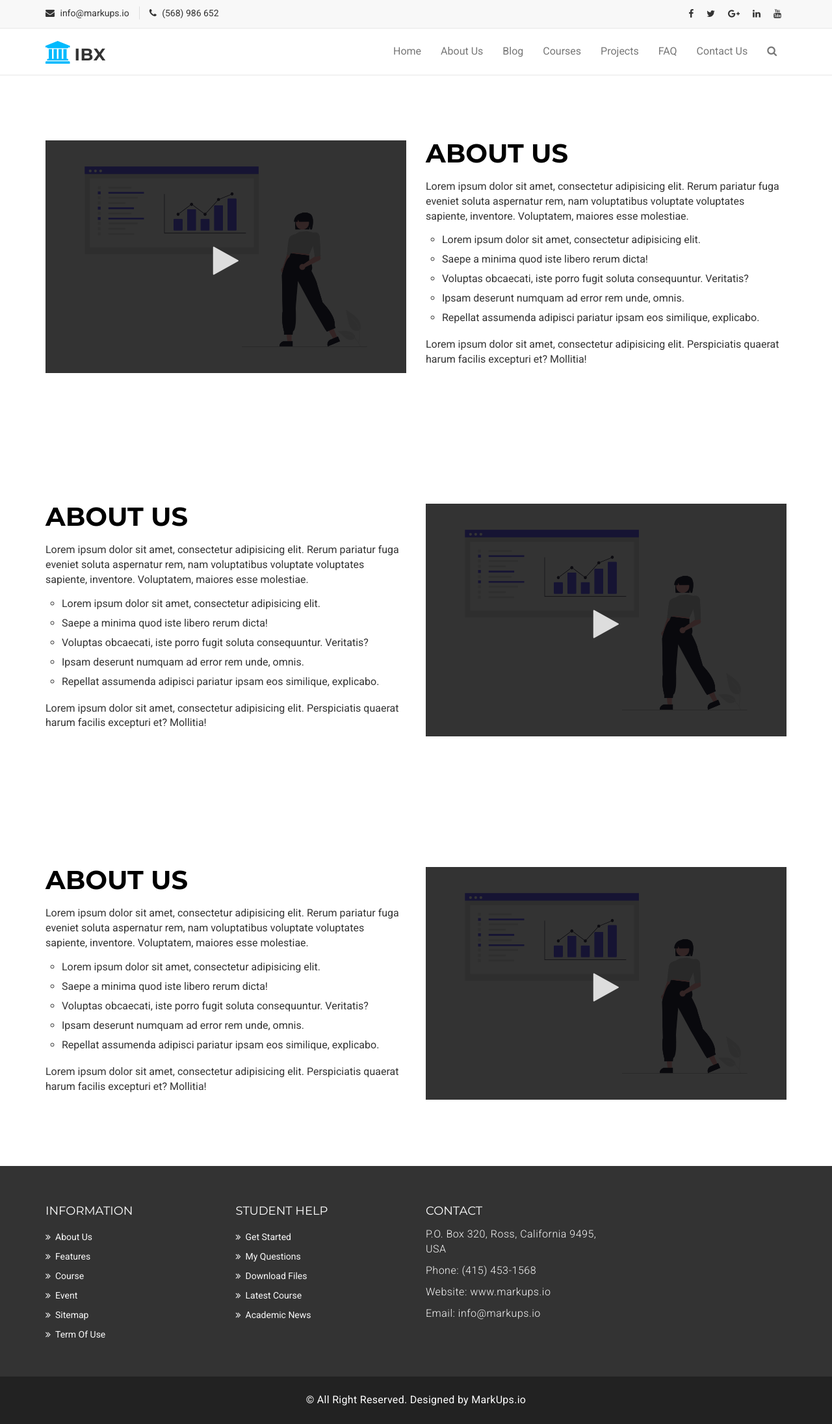
After one commit to Ludis-ET/IBEX, a Django app: page /projects/ in a window 1280 px wide. The commit adds this page. Shown: the whole page at 65% size. Run offline with Django 5.2, Linux system fonts and the light colour scheme; some libraries are stand-ins or nearby versions.

Commit message:
"Added 'projects' page with link in base.html, URL pattern in urls.py, and view function in views.py"

```diff
--- a/core/templates/base.html
+++ b/core/templates/base.html
@@ -238,6 +238,7 @@
 
               <li><a href="{% url 'blog' %}">Blog</a></li>
               <li><a href="{% url 'courses' %}">Courses</a></li>
+              <li><a href="{% url 'projects' %}">Projects</a></li>
               <li><a href="{% url 'faq' %}">FAQ</a></li>
               <li><a href="{% url 'contact' %}">Contact Us</a></li>
               {% if cart_count > 0 %}
--- /dev/null
+++ b/core/templates/projects.html
@@ -0,0 +1,176 @@
+{% extends 'base.html' %} {% load static %} {% block body %}
+
+<section id="mu-about-us">
+  <div class="container">
+    <div class="row">
+      <div class="col-md-12">
+        <div class="mu-about-us-area">
+          <div class="row">
+            <div class="col-lg-6 col-md-6">
+              <div class="mu-about-us-right">
+                <a
+                  id="mu-abtus-video"
+                  href="https://www.youtube.com/embed/HN3pm9qYAUs"
+                  target="mutube-video"
+                >
+                  <img src="{% static 'assets/img/about.png' %}" alt="img" />
+                </a>
+              </div>
+            </div>
+            <div class="col-lg-6 col-md-6">
+              <div class="mu-about-us-left">
+                <!-- Start Title -->
+                <div class="mu-title">
+                  <h2>About Us</h2>
+                </div>
+                <!-- End Title -->
+                <p>
+                  Lorem ipsum dolor sit amet, consectetur adipisicing elit.
+                  Rerum pariatur fuga eveniet soluta aspernatur rem, nam
+                  voluptatibus voluptate voluptates sapiente, inventore.
+                  Voluptatem, maiores esse molestiae.
+                </p>
+                <ul>
+                  <li>
+                    Lorem ipsum dolor sit amet, consectetur adipisicing elit.
+                  </li>
+                  <li>Saepe a minima quod iste libero rerum dicta!</li>
+                  <li>
+                    Voluptas obcaecati, iste porro fugit soluta consequuntur.
+                    Veritatis?
+                  </li>
+                  <li>Ipsam deserunt numquam ad error rem unde, omnis.</li>
+                  <li>
+                    Repellat assumenda adipisci pariatur ipsam eos similique,
+                    explicabo.
+                  </li>
+                </ul>
+                <p>
+                  Lorem ipsum dolor sit amet, consectetur adipisicing elit.
+                  Perspiciatis quaerat harum facilis excepturi et? Mollitia!
+                </p>
+              </div>
+            </div>
+          </div>
+        </div>
+      </div>
+    </div>
+  </div>
+</section>
+<section id="mu-about-us">
+  <div class="container">
+    <div class="row">
+      <div class="col-md-12">
+        <div class="mu-about-us-area">
+          <div class="row">
+            <div class="col-lg-6 col-md-6">
+              <div class="mu-about-us-left">
+                <!-- Start Title -->
+                <div class="mu-title">
+                  <h2>About Us</h2>
+                </div>
+                <!-- End Title -->
+                <p>
+                  Lorem ipsum dolor sit amet, consectetur adipisicing elit.
+                  Rerum pariatur fuga eveniet soluta aspernatur rem, nam
+                  voluptatibus voluptate voluptates sapiente, inventore.
+                  Voluptatem, maiores esse molestiae.
+                </p>
+                <ul>
+                  <li>
+                    Lorem ipsum dolor sit amet, consectetur adipisicing elit.
+                  </li>
+                  <li>Saepe a minima quod iste libero rerum dicta!</li>
+                  <li>
+                    Voluptas obcaecati, iste porro fugit soluta consequuntur.
+                    Veritatis?
+                  </li>
+                  <li>Ipsam deserunt numquam ad error rem unde, omnis.</li>
+                  <li>
+                    Repellat assumenda adipisci pariatur ipsam eos similique,
+                    explicabo.
+                  </li>
+                </ul>
+                <p>
+                  Lorem ipsum dolor sit amet, consectetur adipisicing elit.
+                  Perspiciatis quaerat harum facilis excepturi et? Mollitia!
+                </p>
+              </div>
+            </div>
+            <div class="col-lg-6 col-md-6">
+              <div class="mu-about-us-right">
+                <a
+                  id="mu-abtus-video"
+                  href="https://www.youtube.com/embed/HN3pm9qYAUs"
+                  target="mutube-video"
+                >
+                  <img src="{% static 'assets/img/about.png' %}" alt="img" />
+                </a>
+              </div>
+            </div>
+          </div>
+        </div>
+      </div>
+    </div>
+  </div>
+</section>
+<section id="mu-about-us">
+  <div class="container">
+    <div class="row">
+      <div class="col-md-12">
+        <div class="mu-about-us-area">
+          <div class="row">
+            <div class="col-lg-6 col-md-6">
+              <div class="mu-about-us-left">
+                <!-- Start Title -->
+                <div class="mu-title">
+                  <h2>About Us</h2>
+                </div>
+                <!-- End Title -->
+                <p>
+                  Lorem ipsum dolor sit amet, consectetur adipisicing elit.
+                  Rerum pariatur fuga eveniet soluta aspernatur rem, nam
+                  voluptatibus voluptate voluptates sapiente, inventore.
+                  Voluptatem, maiores esse molestiae.
+                </p>
+                <ul>
+                  <li>
+                    Lorem ipsum dolor sit amet, consectetur adipisicing elit.
+                  </li>
+                  <li>Saepe a minima quod iste libero rerum dicta!</li>
+                  <li>
+                    Voluptas obcaecati, iste porro fugit soluta consequuntur.
+                    Veritatis?
+                  </li>
+                  <li>Ipsam deserunt numquam ad error rem unde, omnis.</li>
+                  <li>
+                    Repellat assumenda adipisci pariatur ipsam eos similique,
+                    explicabo.
+                  </li>
+                </ul>
+                <p>
+                  Lorem ipsum dolor sit amet, consectetur adipisicing elit.
+                  Perspiciatis quaerat harum facilis excepturi et? Mollitia!
+                </p>
+              </div>
+            </div>
+            <div class="col-lg-6 col-md-6">
+              <div class="mu-about-us-right">
+                <a
+                  id="mu-abtus-video"
+                  href="https://www.youtube.com/embed/HN3pm9qYAUs"
+                  target="mutube-video"
+                >
+                  <img src="{% static 'assets/img/about.png' %}" alt="img" />
+                </a>
+              </div>
+            </div>
+          </div>
+        </div>
+      </div>
+    </div>
+  </div>
+</section>
+
+
+{% endblock %}
--- a/core/urls.py
+++ b/core/urls.py
@@ -5,6 +5,7 @@ from .views import *
 urlpatterns = [
     path('', index, name="home"),
 
+    path('projects/', projects, name="projects"),
     path('about-us/', about_us, name="about"),
 
     path('faq/', faq, name="faq"),
--- a/core/views.py
+++ b/core/views.py
@@ -20,6 +20,14 @@ def index(request):
         "cart_count": cart_count,
     }
     return render(request, 'index.html', context)
+
+
+def projects(request):
+    cart_count = len(request.session.get('cart', []))
+    context = {
+        "cart_count": cart_count,
+    }
+    return render(request, 'projects.html', context)
 
 
 def about_us(request):
```
